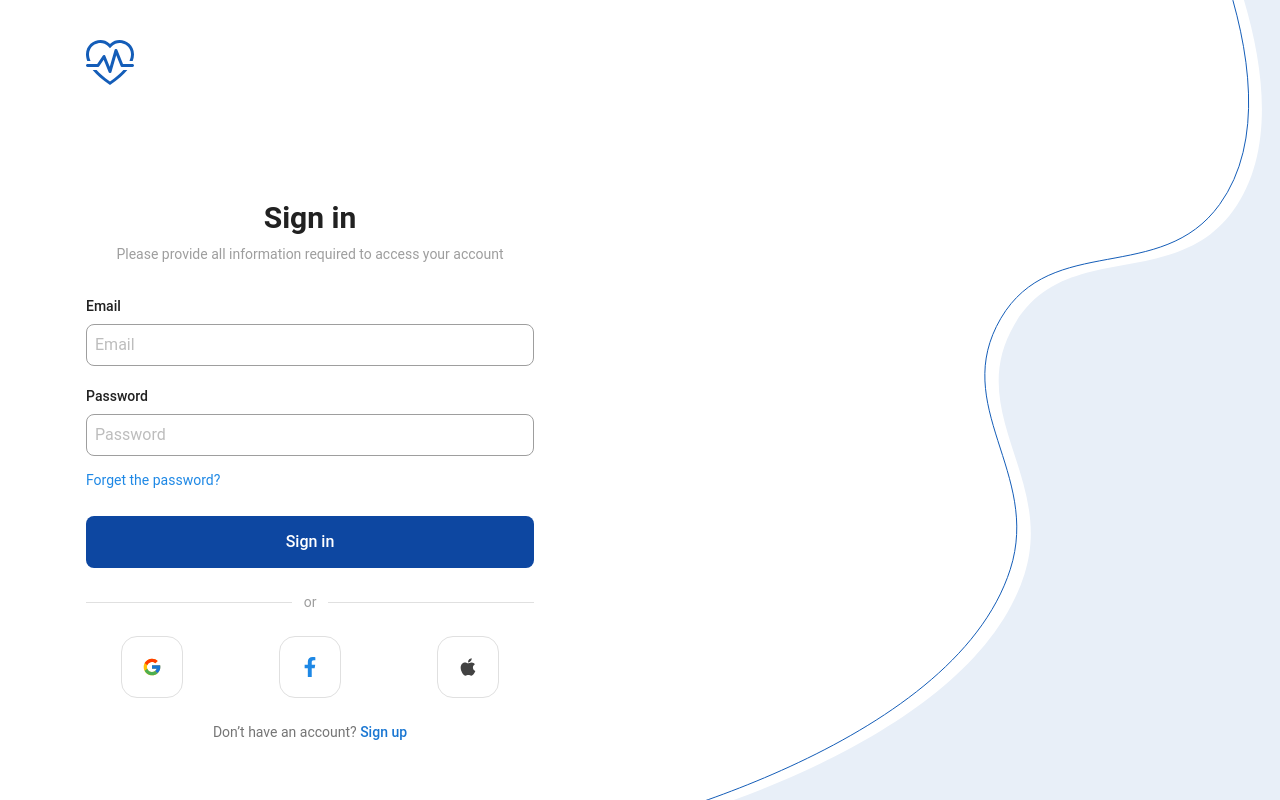
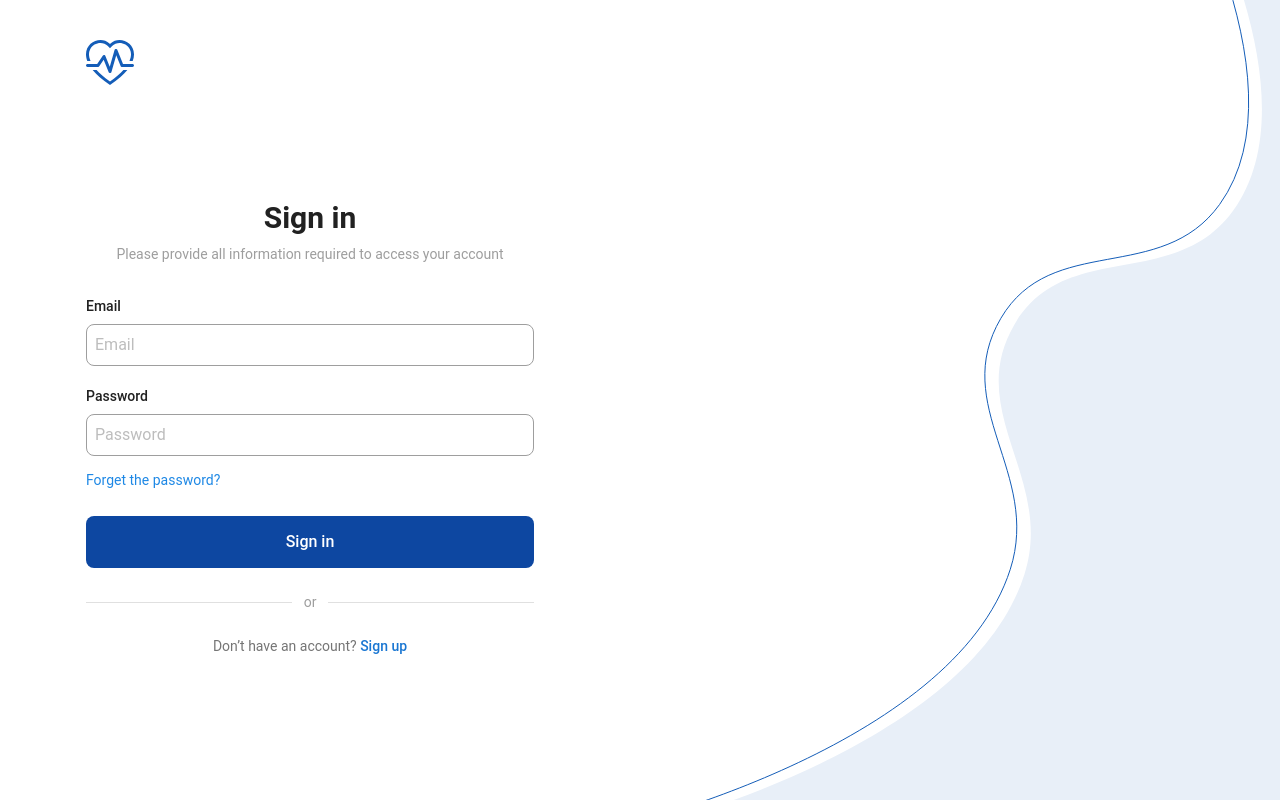
Before and after one commit to Hazem584/Cure-Web, a React (Vite) app: page /signin in a window 1280 px wide. Built offline with nearby package versions, Linux system fonts and the light colour scheme; no server answers.

Commit message:
edit design login ,sign up

```diff
--- a/src/components/auth/AuthForm.jsx
+++ b/src/components/auth/AuthForm.jsx
@@ -153,7 +153,7 @@ const AuthForm = () => {
           <div className="flex-grow h-px bg-gray-300"></div>
         </div>
 
-        <div className="flex justify-center lg:space-x-24 md:space-x-20 space-x-14 mb-6">
+        {/* <div className="flex justify-center lg:space-x-24 md:space-x-20 space-x-14 mb-6">
           <button
             type="button"
             className="p-5 border border-gray-300 rounded-2xl hover:bg-gray-100 transition"
@@ -172,7 +172,7 @@ const AuthForm = () => {
           >
             <FaApple className="w-5 h-5" />
           </button>
-        </div>
+        </div> */}
 
         <p className="text-center text-gray-600 text-sm">
           Don’t have an account?{" "}
--- a/src/components/auth/AuthSignup.jsx
+++ b/src/components/auth/AuthSignup.jsx
@@ -274,7 +274,7 @@ const AuthSignup = () => {
           <div className="flex-grow h-px bg-gray-300"></div>
         </div>
 
-        <div className="flex justify-center space-x-20 lg:space-x-24 mb-6">
+        {/* <div className="flex justify-center space-x-20 lg:space-x-24 mb-6">
           <button
             type="button"
             className="p-5 border border-gray-300 rounded-xl hover:bg-gray-100 transition text-blue-600"
@@ -293,7 +293,7 @@ const AuthSignup = () => {
           >
             <FaApple className="w-5 h-5" />
           </button>
-        </div>
+        </div> */}
 
         <p className="text-center text-gray-600 text-sm">
           Already have an account?{" "}
```
